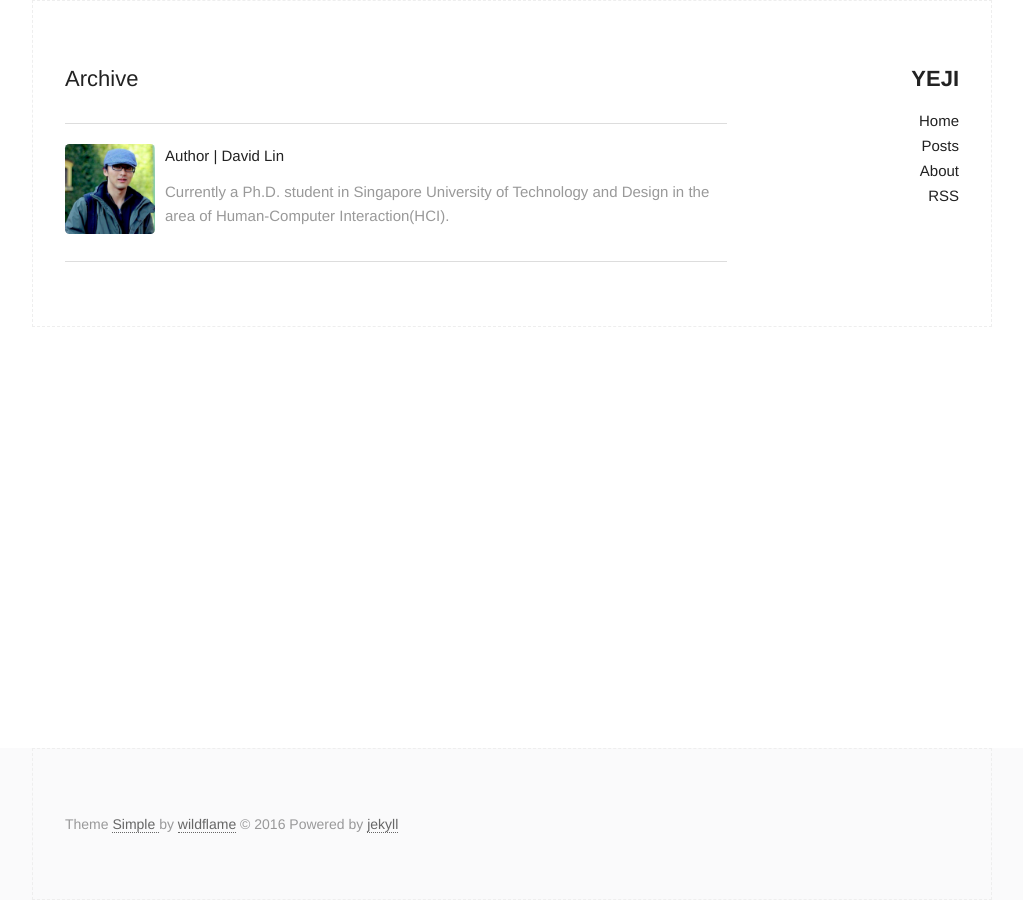
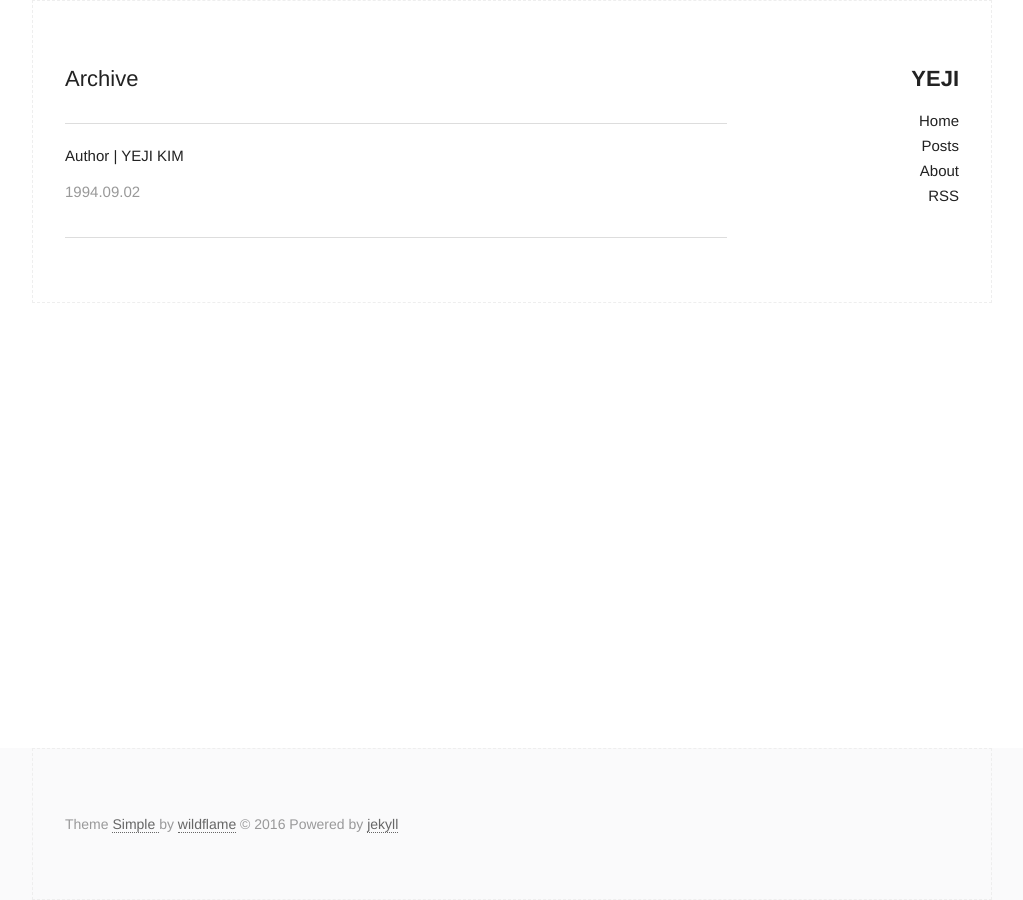
Before and after one commit to yeji0092/yeji0092.github.io, a Jekyll site: the page built from archive.html, in a window 1280 px wide. Shown: the whole page, without its empty margins (128-1151 px from the left). Built offline with Jekyll 4.4.1, drawn with Linux system fonts in a browser that asks for light colours.

Commit message:
modified author setting

```diff
--- a/_includes/author.html
+++ b/_includes/author.html
@@ -1,9 +1,6 @@
 <section class="author">
-  <div class="authorimage box" style="background: url({{site.baseurl}}/assets/img/Taffy.jpg)"></div>
   <div class="authorinfo box">
-    <p>Author | David Lin</p>
-    <p class="bio">
-      Currently a Ph.D. student in Singapore University of Technology and Design in the area of Human-Computer Interaction(HCI).
-    </p>
+    <p>Author | YEJI KIM</p>
+    <p class="bio"> 1994.09.02</p>
   </div>
 </section>
--- a/_includes/icon-twitter.html
+++ /dev/null
@@ -1 +0,0 @@
-<a href="https://twitter.com/{{ include.username }}"><span class="icon icon--twitter">{% include icon-twitter.svg %}</span></a>
```
Also changed, not shown: _includes/icon-twitter.svg (deleted).
